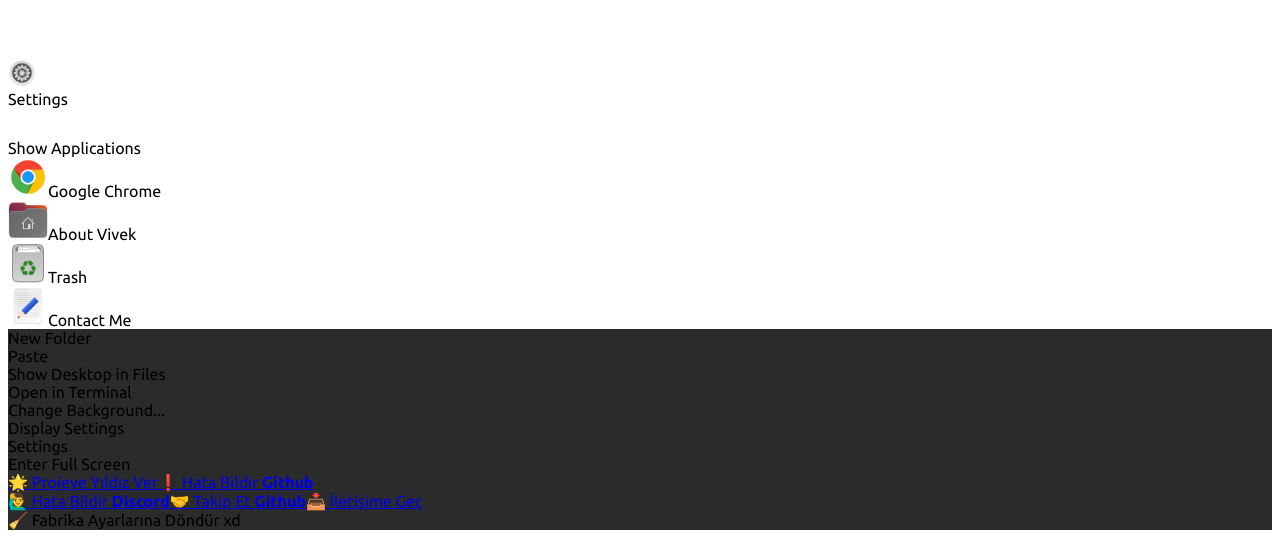
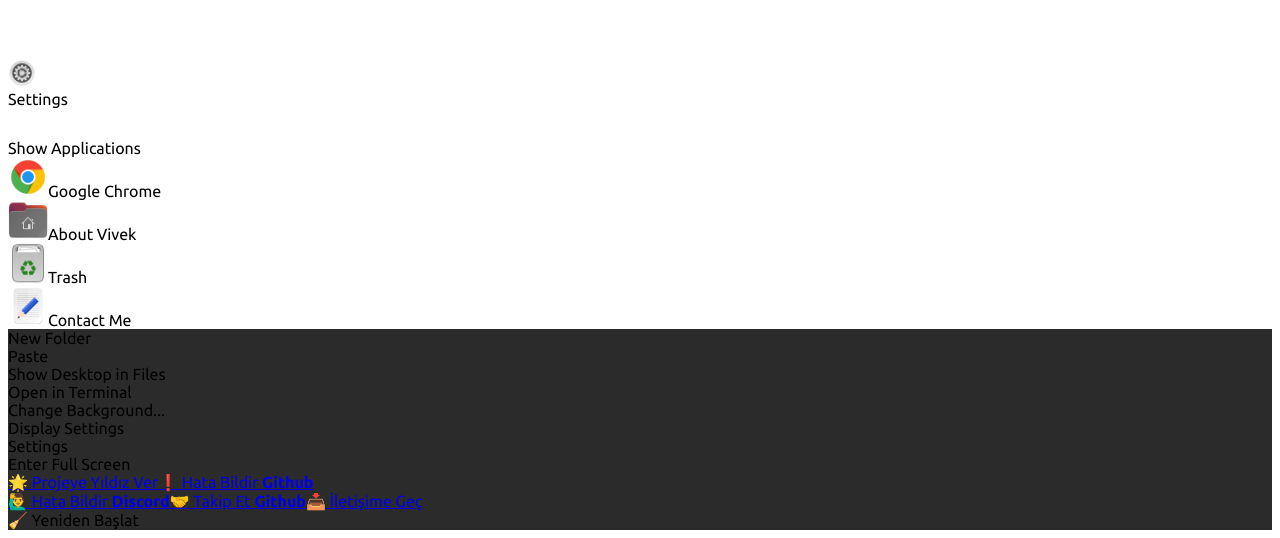
Before and after one commit to sebzviesmaravilha/maravilha-master, a Next.js app: page / in a window 1280 px wide. Shown: the part 2621-3159 px from the top of the page. Built offline with nearby package versions, Linux system fonts and the light colour scheme; no server answers.

Commit message:
Update default.js

```diff
--- a/components/context menus/default.js
+++ b/components/context menus/default.js
@@ -21,7 +21,7 @@ function DefaultMenu(props) {
             </a>
             <Devider />
             <div onClick={() => { localStorage.clear(); window.location.reload() }} className="w-full block cursor-default py-0.5 hover:bg-ub-warm-grey hover:bg-opacity-20 mb-1.5">
-                <span className="ml-5">🧹</span> <span className="ml-2">Fabrika Ayarlarına Döndür xd</span>
+                <span className="ml-5">🧹</span> <span className="ml-2">Yeniden Başlat</span>
             </div>
         </div>
     )
```
